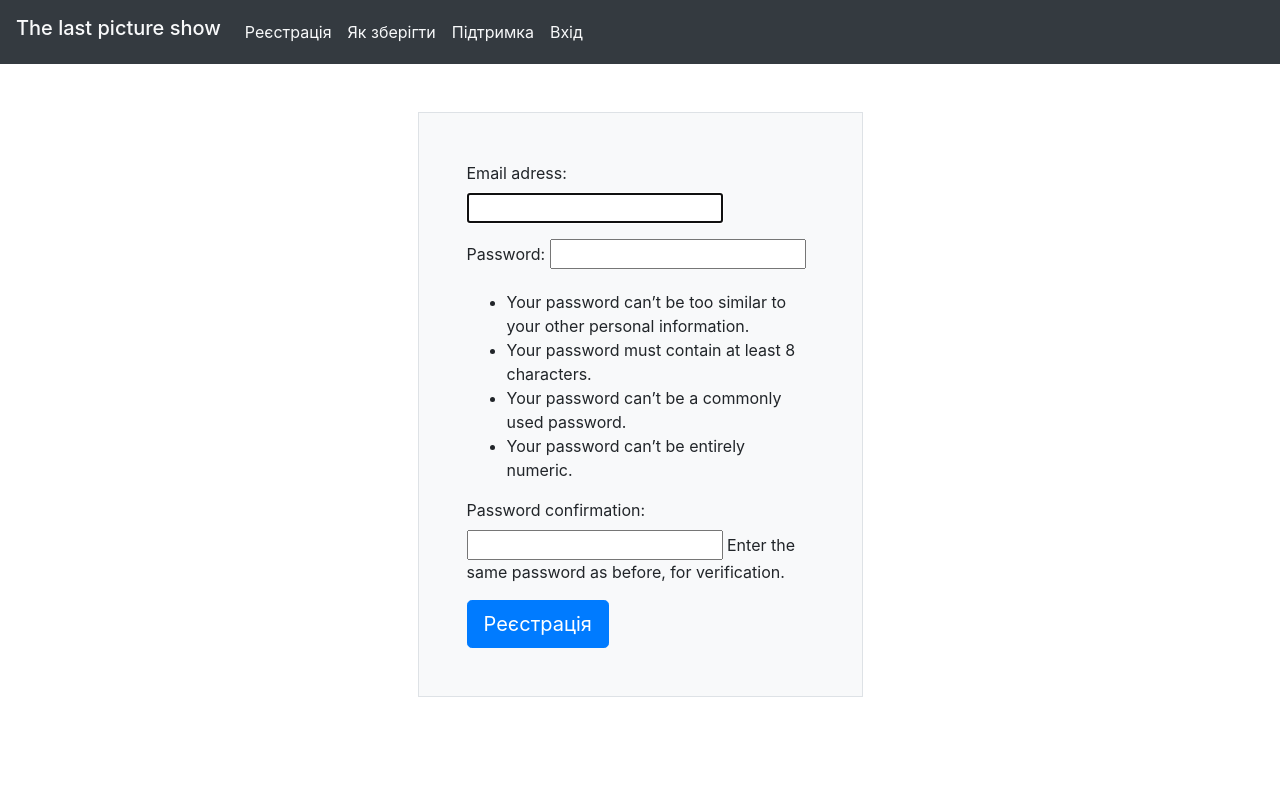
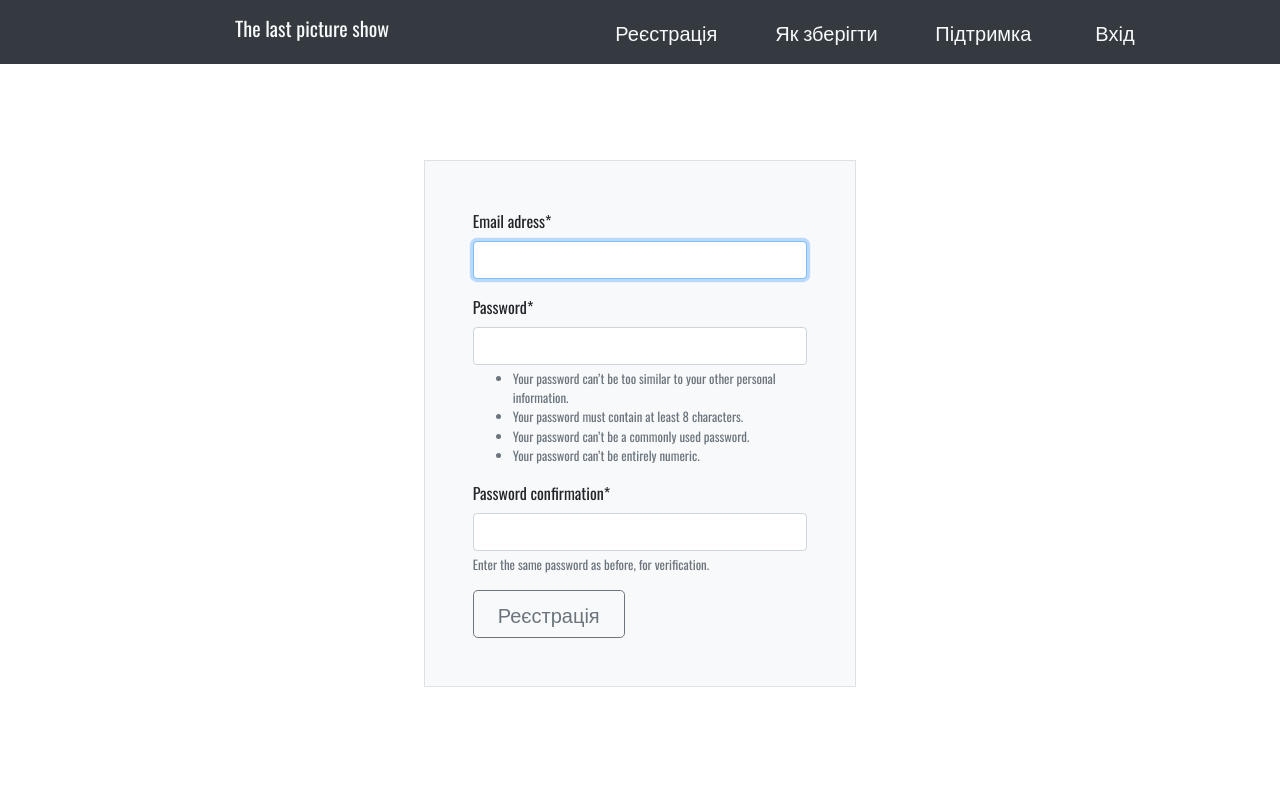
Before and after one commit to thelonggoodbuy/picture_show, a Django app: page /users/signup/ in a window 1280 px wide. Run offline with Django 3.2, Linux system fonts and the light colour scheme; some libraries are stand-ins or nearby versions.

Commit message:
I have added signup forms

```diff
--- a/index.html
+++ b/index.html
@@ -31,8 +31,6 @@
       }
     </style>
 
-
-    <!-- Custom styles for this template -->
     <link href="headers.css" rel="stylesheet">
   </head>
   <body>
--- /dev/null
+++ b/static/css/base.css
@@ -0,0 +1,47 @@
+*, ::after, ::before {
+  box-sizing: border-box;
+}
+
+
+.nav-container {
+  margin-right: auto;
+  margin-left: auto;
+}
+
+nav {
+  font-family: 'Oswald', sans-serif !important;
+  box-sizing: content-box;
+
+}
+
+
+nav ul {
+  font-size: 20px;
+  margin-left: 25%;
+  margin-right: 35%;
+  flex-direction: initial;
+  display: inline;
+}
+
+nav li {
+  display: inline;
+  width: 160px;
+}
+
+
+
+
+/* new css */
+
+.rounded-4 { border-radius: .5rem; }
+.rounded-5 { border-radius: 1rem; }
+
+.text-shadow-1 { text-shadow: 0 .125rem .25rem rgba(0, 0, 0, .25); }
+.text-shadow-2 { text-shadow: 0 .25rem .5rem rgba(0, 0, 0, .25); }
+.text-shadow-3 { text-shadow: 0 .5rem 1.5rem rgba(0, 0, 0, .25); }
+
+.card-cover {
+  background-repeat: no-repeat;
+  background-position: center center;
+  background-size: cover;
+}
--- a/templates/base.html
+++ b/templates/base.html
@@ -21,8 +21,8 @@
       <div class="d-lg-none">
         <button class="btn btn-sm navbar-burger">
             <ul class="navbar-nav">
-              <a class="navbar-brand h4 text-decoration-none text-light" href="#">The last picture show </a>
-              <li class="nav-item" ><a class="nav-link text-light" href="#"> Реєстрація </a></li>
+              <a class="navbar-brand h4 text-decoration-none text-light" href="{% url 'home' %}">The last picture show </a>
+              <li class="nav-item" ><a class="nav-link text-light" href="{% url 'signup' %}"> Реєстрація </a></li>
               <li class="nav-item"><a class="nav-link text-light" href="#"> Як зберігти </a></li>
               <li class="nav-item"><a class="nav-link text-light" href="#"> Підтримка </a></li>
               <li class="nav-item"><a class="nav-link text-light" href="#"> Вхід </a></li>
@@ -30,9 +30,9 @@
         </button>
       </div>
       <div class="collapse navbar-collapse">
-        <a class="navbar-brand h4 text-decoration-none text-light" href="#">The last picture show </a>
+        <a class="navbar-brand h4 text-decoration-none text-light" href="{% url 'home' %}">The last picture show </a>
         <ul class="navbar-nav ">
-          <li class="nav-item" ><a class="nav-link text-light" href="#"> Реєстрація </a></li>
+          <li class="nav-item" ><a class="nav-link text-light" href="{% url 'signup' %}"> Реєстрація </a></li>
           <li class="nav-item"><a class="nav-link text-light" href="#"> Як зберігти </a></li>
           <li class="nav-item"><a class="nav-link text-light" href="#"> Підтримка </a></li>
           <li class="nav-item"><a class="nav-link text-light" href="#"> Вхід </a></div>
--- a/templates/home.html
+++ b/templates/home.html
@@ -15,10 +15,7 @@
                 <h1 class="display-5 fw-bold lh-1 mb-3">Не пропусти,</h1>
                 <p class="lead">останній кіносеанс тільки для Тебе! </p>
                 <div class="d-grid gap-2 d-md-flex justify-content-md-start">
-                    <!-- <button type="button" class="btn btn-outline-secondary btn-lg px-4">
-                        <a href="{% url 'signup' %}"> Реєстрація </a>
-                    </button> -->
-                    <a href="{% url 'signup' %}" class="btn btn-outline-secondary btn-lg px-4"> Реєстрація </a>
+                <a href="{% url 'signup' %}" class="btn btn-outline-secondary btn-lg px-4"> Реєстрація </a>
                 </div>
             </div>
         </div>
--- a/templates/signup.html
+++ b/templates/signup.html
@@ -1,16 +1,19 @@
 {% extends 'base.html' %}
+
+{% load crispy_forms_tags %}
 
 {% block title%}Реєстрація{%endblock title%}
 
 {% block content %}
-
-<div class="row align-items-center g-lg-5 py-5">
+<div style="font-family: 'Oswald', sans-serif">
+<div class="row align-items-center g-lg-5 py-5"></div>
     <div class="col-md-10 mx-auto col-lg-5">
         <form class="p-4 p-md-5 border rounded-3 bg-light" method="post">
             {% csrf_token %}
-            {{ form.as_p }}
-            <button class="btn btn-lg btn-primary" type="submit">Реєстрація</button>
+            {{ form|crispy }}
+            <button class="btn btn-outline-secondary btn-lg px-4" type="submit">Реєстрація</button>
     </div>
+</div>
 </div>
 </form>
 
```
Also changed, not shown: project/settings.py (+9 -0 lines), static/img/home_img_1.png (added), static/img/home_img_card_1.jpg (added), static/img/home_img_card_2.jpg (added), static/img/home_img_card_3.jpg (added), 3 other files.
